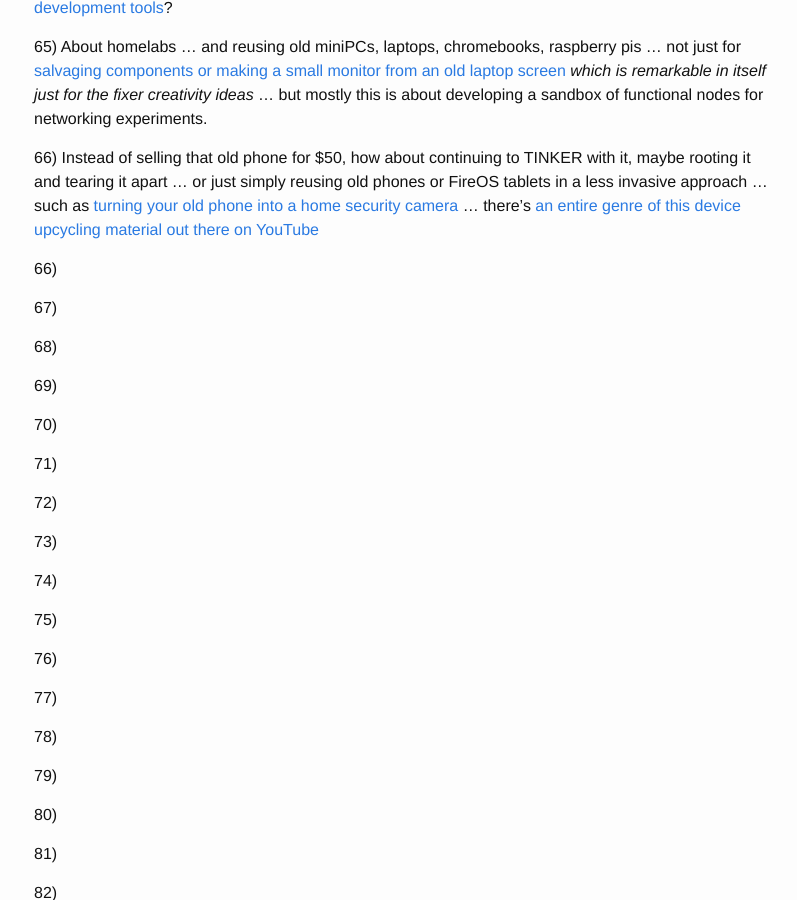
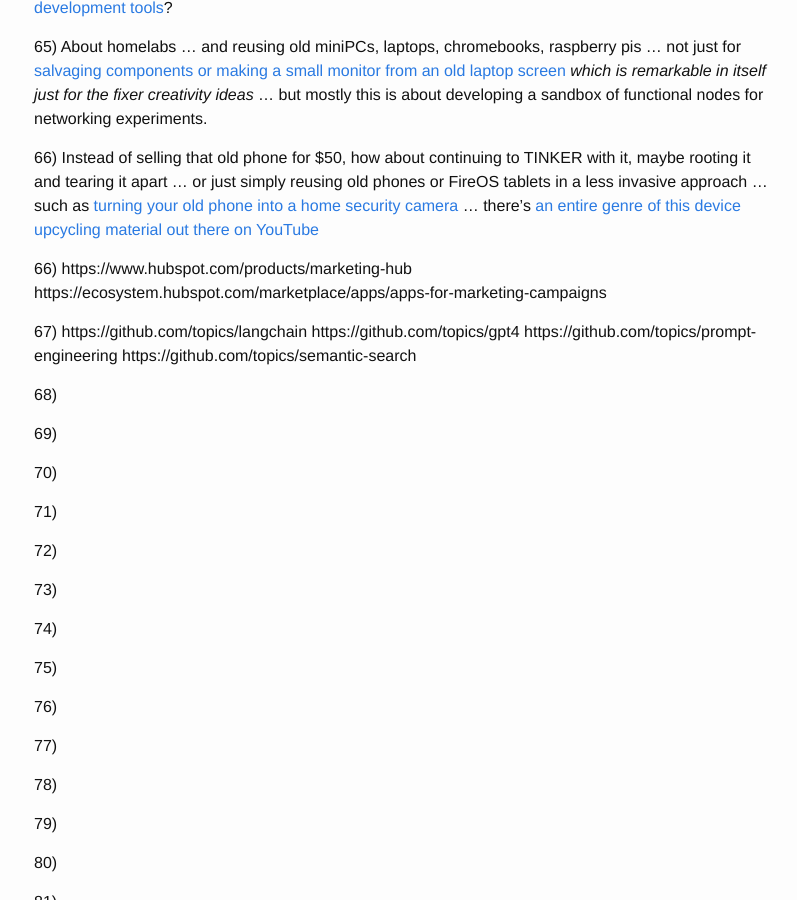
Before and after one commit to RockRapids/SHOP, a Jekyll site: the page built from _posts/2023-12-01-Studying-The-2024-POTUS-Race.MD, in a window 1280 px wide and 900 px high, scrolled down 26089 px. Shown: the whole window, without its empty margins (236-1033 px from the left). Built offline with Jekyll 4.4.1, drawn with Linux system fonts in a browser that asks for light colours; part of the change alters nothing that is shown.

Commit message:
marketing campaigns

```diff
--- a/_posts/2023-12-01-Studying-The-2024-POTUS-Race.MD
+++ b/_posts/2023-12-01-Studying-The-2024-POTUS-Race.MD
@@ -431,9 +431,9 @@ Ultimately, developers combining these techniques will create differentiated app
 
 66) Instead of selling that old phone for $50, how about continuing to TINKER with it, maybe rooting it and tearing it apart ... or just simply reusing old phones or FireOS tablets in a less invasive approach ... such as [turning your old phone into a home security camera](https://www.youtube.com/watch?v=YntmlWeWsAo) ... there's [an entire genre of this device upcycling material out there on YouTube](https://www.youtube.com/results?search_query=turn+your+old+phone+into+a+security+camera+dash+cam+or+gopro+&sp=CAE%253D)
 
-66)
+66) https://www.hubspot.com/products/marketing-hub https://ecosystem.hubspot.com/marketplace/apps/apps-for-marketing-campaigns
 
-67)
+67) https://github.com/topics/langchain https://github.com/topics/gpt4 https://github.com/topics/prompt-engineering https://github.com/topics/semantic-search
 
 68)
 
```
